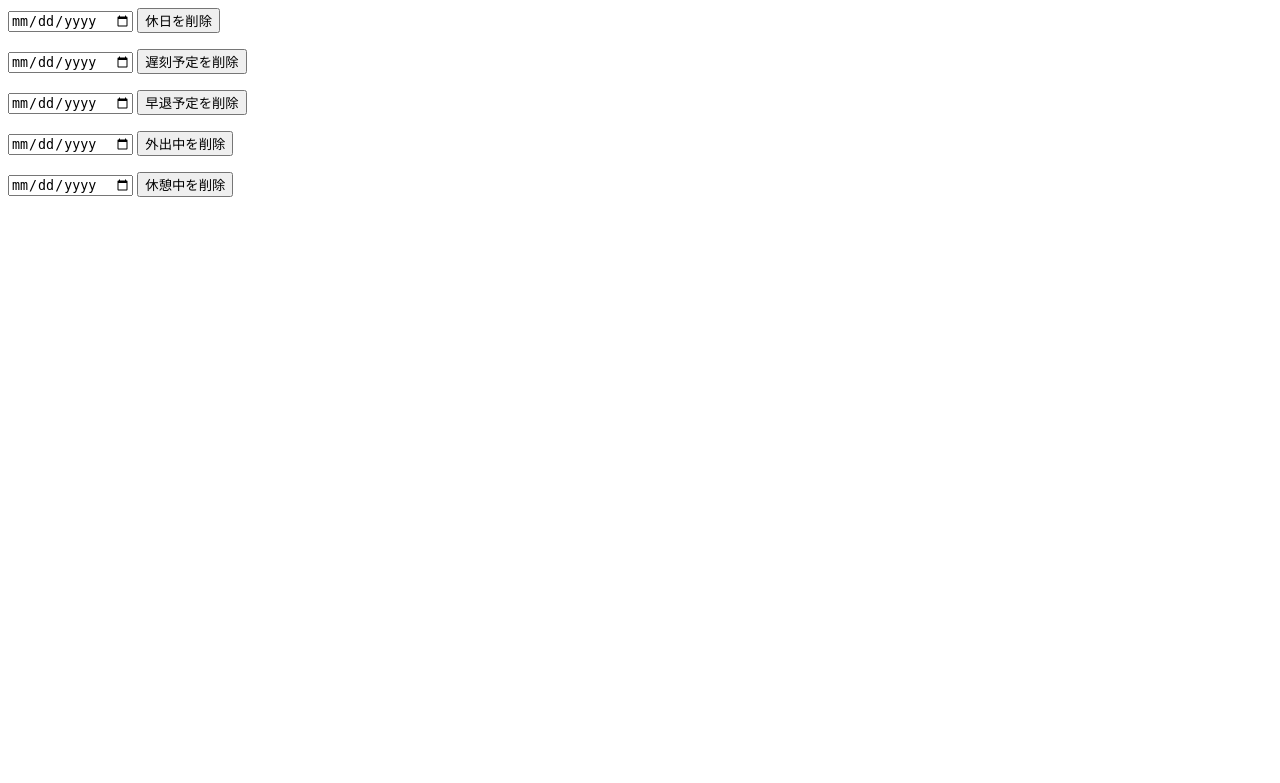
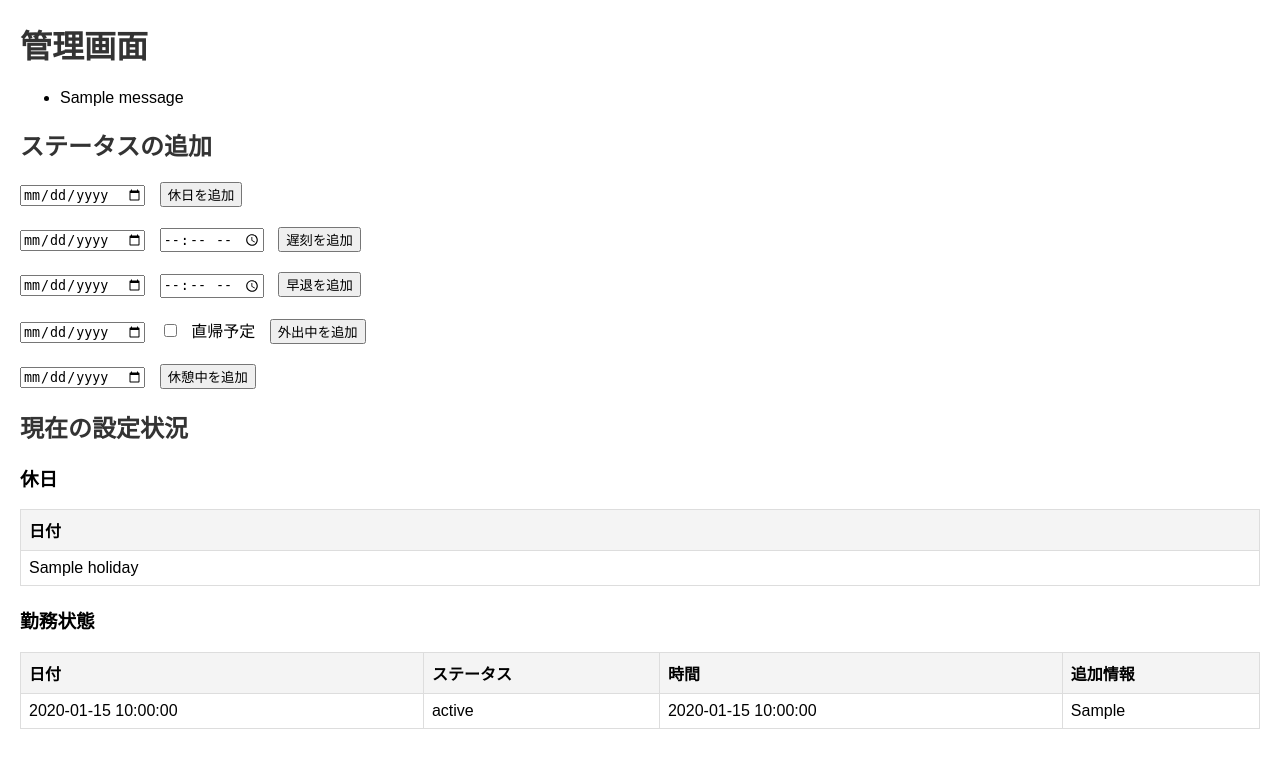
Before and after one commit to honjobunseki/flask-attendance-app, a Flask app: template templates/manage.html in a window 1280 px wide. Shown: the top 783 px of the page. Run offline with Flask 3, Linux system fonts and the light colour scheme; the template is opened without the code that fills it: most values are stand-ins (such as "Sample title", 1, 10 or a date in 2020); one stand-in notice (Sample message) is shown; some libraries are stand-ins or nearby versions.

Commit message:
Update manage.html

```diff
--- a/templates/manage.html
+++ b/templates/manage.html
@@ -1,30 +1,136 @@
-<!-- 削除用フォーム -->
-<form method="post">
-    <input type="hidden" name="action" value="delete_holiday">
+<!DOCTYPE html>
+<html lang="ja">
+<head>
+    <meta charset="UTF-8">
+    <meta name="viewport" content="width=device-width, initial-scale=1.0">
+    <title>管理画面</title>
+    <style>
+        body {
+            font-family: Arial, sans-serif;
+            margin: 20px;
+        }
+        h1, h2 {
+            color: #333;
+        }
+        form {
+            margin-bottom: 20px;
+        }
+        form input, form button, form label {
+            margin-right: 10px;
+        }
+        .table-container {
+            margin-top: 20px;
+        }
+        table {
+            width: 100%;
+            border-collapse: collapse;
+            margin-bottom: 20px;
+        }
+        th, td {
+            border: 1px solid #ddd;
+            text-align: left;
+            padding: 8px;
+        }
+        th {
+            background-color: #f4f4f4;
+        }
+    </style>
+</head>
+<body>
+    <h1>管理画面</h1>
+
+    {% with messages = get_flashed_messages() %}
+        {% if messages %}
+            <ul>
+                {% for message in messages %}
+                    <li>{{ message }}</li>
+                {% endfor %}
+            </ul>
+        {% endif %}
+    {% endwith %}
+
+    <h2>ステータスの追加</h2>
+
+    <!-- 休日の追加フォーム -->
+    <form method="POST">
         <input type="date" name="date" required>
-    <button type="submit">休日を削除</button>
+        <button type="submit" name="action" value="add_holiday">休日を追加</button>
     </form>
 
-<form method="post">
-    <input type="hidden" name="action" value="delete_late">
+    <!-- 遅刻の追加フォーム -->
+    <form method="POST">
         <input type="date" name="date" required>
-    <button type="submit">遅刻予定を削除</button>
+        <input type="time" name="time" required>
+        <button type="submit" name="action" value="add_late">遅刻を追加</button>
     </form>
 
-<form method="post">
-    <input type="hidden" name="action" value="delete_early">
+    <!-- 早退の追加フォーム -->
+    <form method="POST">
         <input type="date" name="date" required>
-    <button type="submit">早退予定を削除</button>
+        <input type="time" name="time" required>
+        <button type="submit" name="action" value="add_early">早退を追加</button>
     </form>
 
-<form method="post">
-    <input type="hidden" name="action" value="delete_outside">
+    <!-- 外出中の追加フォーム -->
+    <form method="POST">
         <input type="date" name="date" required>
-    <button type="submit">外出中を削除</button>
+        <label>
+            <input type="checkbox" name="go_home">
+            直帰予定
+        </label>
+        <button type="submit" name="action" value="add_outside">外出中を追加</button>
     </form>
 
-<form method="post">
-    <input type="hidden" name="action" value="delete_break">
+    <!-- 休憩中の追加フォーム -->
+    <form method="POST">
         <input type="date" name="date" required>
-    <button type="submit">休憩中を削除</button>
+        <button type="submit" name="action" value="add_break">休憩中を追加</button>
     </form>
+
+    <h2>現在の設定状況</h2>
+
+    <!-- 休日のリスト -->
+    <div class="table-container">
+        <h3>休日</h3>
+        <table>
+            <thead>
+                <tr>
+                    <th>日付</th>
+                </tr>
+            </thead>
+            <tbody>
+                {% for holiday in holidays %}
+                    <tr>
+                        <td>{{ holiday }}</td>
+                    </tr>
+                {% endfor %}
+            </tbody>
+        </table>
+    </div>
+
+    <!-- 勤務状態のリスト -->
+    <div class="table-container">
+        <h3>勤務状態</h3>
+        <table>
+            <thead>
+                <tr>
+                    <th>日付</th>
+                    <th>ステータス</th>
+                    <th>時間</th>
+                    <th>追加情報</th>
+                </tr>
+            </thead>
+            <tbody>
+                {% for status in work_status %}
+                    <tr>
+                        <td>{{ status.status_date }}</td>
+                        <td>{{ status.status_type }}</td>
+                        <td>{{ status.time or "なし" }}</td>
+                        <td>{{ status.additional_info or "なし" }}</td>
+                    </tr>
+                {% endfor %}
+            </tbody>
+        </table>
+    </div>
+</body>
+</html>
```
Lines whose indentation alone changed are shown as unchanged.
